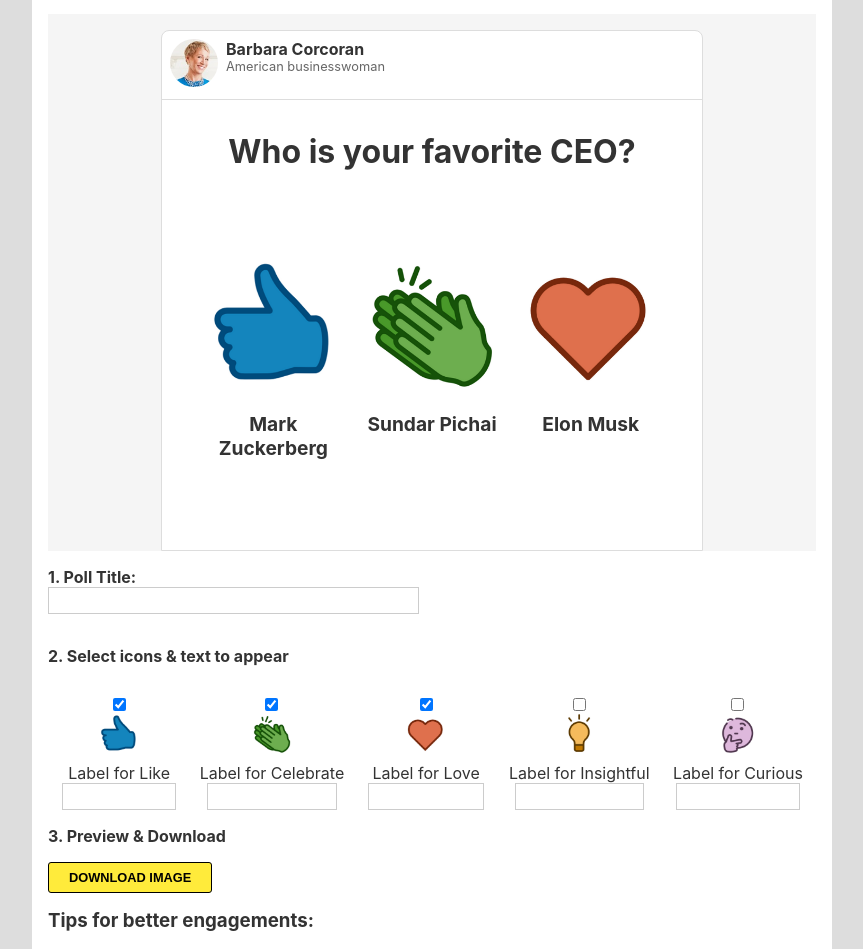
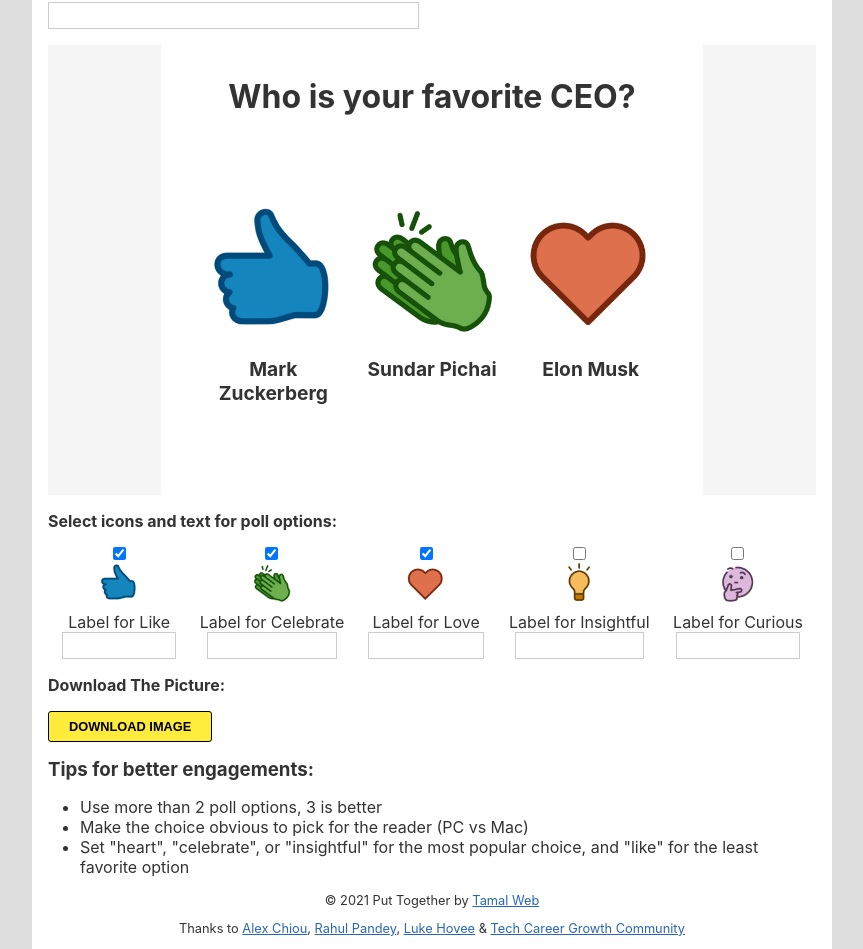
Before and after one commit to tamalchowdhury/LinkedinReactionPollGenerator, a React (Create React App) app: page / in a window 1280 px wide. Shown: the part 105-1054 px from the top of the page, without its empty margins (208-1071 px from the left). Built offline with nearby package versions, Linux system fonts and the light colour scheme.

Commit message:
Refactored and footer info

```diff
--- a/src/App.css
+++ b/src/App.css
@@ -10,6 +10,10 @@
 See the License for the specific language governing permissions and
 limitations under the License.
 */
+
+:root {
+  --theme-color: #2867b2;
+}
 
 *,
 *::before,
@@ -30,6 +34,10 @@
     Ubuntu, Cantarell, 'Open Sans', 'Helvetica Neue', sans-serif;
 }
 
+a {
+  color: var(--theme-color);
+}
+
 ul,
 ol {
   padding-inline-start: 2rem;
@@ -46,7 +54,7 @@
 }
 
 .header {
-  background: #2867b2;
+  background: var(--theme-color);
   color: #fff;
   padding: 1rem;
 }
@@ -76,6 +84,10 @@
   gap: 0.25rem;
 }
 
+.tagline {
+  font-size: 0.8rem;
+}
+
 .container {
   background: #fff;
   width: 800px;
@@ -88,7 +100,7 @@
 
 .poll {
   display: grid;
-  gap: 2rem;
+  gap: 1rem;
 }
 
 #poll_title {
@@ -134,16 +146,12 @@
 
 .demo {
   background: #f5f5f5;
-  padding-top: 1rem;
 }
 
 .demo__wrap {
   background: #fff;
   width: 542px;
   margin: 0 auto;
-  border: 1px solid #ddd;
-  border-top-left-radius: 0.5rem;
-  border-top-right-radius: 0.5rem;
 }
 
 .demo__linkedin {
@@ -202,7 +210,13 @@
 }
 
 .footer {
+  display: grid;
+  gap: 1em;
   font-size: 0.8rem;
+}
+
+.footer p {
+  justify-content: center;
 }
 
 #download {
--- a/src/App.js
+++ b/src/App.js
@@ -22,26 +22,6 @@
 import love from './img/love.png'
 import insightful from './img/insightful.png'
 import curious from './img/curious.png'
-
-import mark from './img/mark.jpg'
-import lori from './img/lori.jpg'
-import kevin from './img/kevin.jpg'
-import barbara from './img/barbara.jpg'
-
-// These are the demo people we see as Linkedin users
-const profiles = [
-  { img: mark, name: 'Mark Cuban', byline: 'American entrepreneur' },
-  { img: lori, name: 'Lori Greiner', byline: 'TV personality' },
-  { img: kevin, name: "Kevin O'Leary", byline: 'Canadian businessman' },
-  {
-    img: barbara,
-    name: 'Barbara Corcoran',
-    byline: 'American businesswoman',
-  },
-]
-
-// This is used to pick the person for linkedin avatar
-const random = Math.floor(Math.random() * profiles.length)
 
 function App() {
   const [pollTitle, setPollTitle] = useState('Who is your favorite CEO?')
@@ -74,14 +54,6 @@
     })
   }
 
-  function DownloadButton() {
-    return (
-      <button id="download" onClick={downloadImage}>
-        Download Image <i class="fas fa-download"></i>
-      </button>
-    )
-  }
-
   return (
     <>
       <header className="header">
@@ -90,71 +62,14 @@
             <a href="/">LinkedIn Reaction Poll Generator </a>
             <span id="beta">(Beta)</span>
           </h1>
+          <p className="tagline">Get more engagements with reaction polls</p>
         </div>
       </header>
       <div className="container">
-        <DownloadButton />
-        <div className="demo">
-          <div className="demo__wrap">
-            <div className="demo__linkedin">
-              <div className="demo__linkedin__image">
-                <img
-                  src={profiles[random].img}
-                  alt={profiles[random].name}
-                  width="48"
-                  height="48"
-                />
-              </div>
-              <div className="demo__linkedin__author">
-                <div className="demo__linkedin__author__name">
-                  {profiles[random].name}
-                </div>
-                <div className="demo__linkedin__author__byline">
-                  {profiles[random].byline}
-                </div>
-              </div>
-            </div>
-            <div className="preview">
-              <div className="preview__title">{pollTitle}</div>
-              <div className="preview__icons">
-                {showLike.isShowing && (
-                  <div className="preview__icon">
-                    <img src={like} alt="like Button" />
-                    <p>{showLike.text}</p>
-                  </div>
-                )}
-                {showCelebrate.isShowing && (
-                  <div className="preview__icon">
-                    <img src={celebrate} alt="curious Button" />
-                    <p>{showCelebrate.text}</p>
-                  </div>
-                )}
-                {showLove.isShowing && (
-                  <div className="preview__icon">
-                    <img src={love} alt="love Button" />
-                    <p>{showLove.text}</p>
-                  </div>
-                )}
-                {showInsightful.isShowing && (
-                  <div className="preview__icon">
-                    <img src={insightful} alt="insightful Button" />
-                    <p>{showInsightful.text}</p>
-                  </div>
-                )}
-                {showCurious.isShowing && (
-                  <div className="preview__icon">
-                    <img src={curious} alt="curious Button" />
-                    <p>{showCurious.text}</p>
-                  </div>
-                )}
-              </div>
-            </div>
-          </div>
-        </div>
         <form className="poll">
           <div className="title">
             <label htmlFor="poll_title" className="step_text">
-              1. Poll Title:
+              Poll Title:
             </label>
             <br />
             <input
@@ -164,7 +79,8 @@
               onChange={(e) => setPollTitle(e.target.value)}
             />
           </div>
-          <p className="step_text">2. Select icons & text to appear</p>
+          <Preview />
+          <p className="step_text">Select icons and text for poll options:</p>
           <div className="reaction">
             <div className="reaction__icon">
               <div className="reaction__icon__wrap">
@@ -323,7 +239,7 @@
             </div>
           </div>
         </form>
-        <p className="step_text">3. Preview & Download </p>
+        <p className="step_text">Download The Picture:</p>
         <DownloadButton />
         <h3>Tips for better engagements:</h3>
         <ul>
@@ -336,12 +252,52 @@
         </ul>
 
         <footer className="footer text_center">
-          <p>&copy; 2021 Put Together by Tamal Web</p>
           <p>
-            Thanks to Alex Chiou, Rahul Pandey, Luke Hovee & Tech Career Growth
-            Community
+            &copy; 2021 Put Together by{' '}
+            <a
+              href="https://www.linkedin.com/in/tamalweb/"
+              rel="noreferrer"
+              target="_blank"
+            >
+              Tamal Web
+            </a>
           </p>
           <p>
+            Thanks to{' '}
+            <a
+              href="https://www.linkedin.com/in/alexander-chiou/"
+              target="_blank"
+              rel="noreferrer"
+            >
+              Alex Chiou
+            </a>
+            ,{' '}
+            <a
+              href="https://www.linkedin.com/in/rpandey1234/"
+              target="_blank"
+              rel="noreferrer"
+            >
+              Rahul Pandey
+            </a>
+            ,{' '}
+            <a
+              href="https://www.linkedin.com/in/luke-hovee-2433b7b4/"
+              target="_blank"
+              rel="noreferrer"
+            >
+              Luke Hovee
+            </a>{' '}
+            &{' '}
+            <a
+              href="https://www.linkedin.com/company/techcareergrowth/"
+              target="_blank"
+              rel="noreferrer"
+            >
+              Tech Career Growth Community
+            </a>
+          </p>
+          <p>
+            Star this repo on Github!{' '}
             <GitHubButton
               href="https://github.com/tamalweb/LinkedinReactionPollGenerator"
               data-color-scheme="no-preference: light; light: light; dark: dark;"
@@ -355,5 +311,59 @@
       </div>
     </>
   )
+
+  // Download Button
+  function DownloadButton() {
+    return (
+      <button id="download" onClick={downloadImage}>
+        Download Image <i class="fas fa-download"></i>
+      </button>
+    )
+  }
+
+  // Preview Div
+  function Preview() {
+    return (
+      <div className="demo">
+        <div className="demo__wrap">
+          <div className="preview">
+            <div className="preview__title">{pollTitle}</div>
+            <div className="preview__icons">
+              {showLike.isShowing && (
+                <div className="preview__icon">
+                  <img src={like} alt="like Button" />
+                  <p>{showLike.text}</p>
+                </div>
+              )}
+              {showCelebrate.isShowing && (
+                <div className="preview__icon">
+                  <img src={celebrate} alt="curious Button" />
+                  <p>{showCelebrate.text}</p>
+                </div>
+              )}
+              {showLove.isShowing && (
+                <div className="preview__icon">
+                  <img src={love} alt="love Button" />
+                  <p>{showLove.text}</p>
+                </div>
+              )}
+              {showInsightful.isShowing && (
+                <div className="preview__icon">
+                  <img src={insightful} alt="insightful Button" />
+                  <p>{showInsightful.text}</p>
+                </div>
+              )}
+              {showCurious.isShowing && (
+                <div className="preview__icon">
+                  <img src={curious} alt="curious Button" />
+                  <p>{showCurious.text}</p>
+                </div>
+              )}
+            </div>
+          </div>
+        </div>
+      </div>
+    )
+  }
 }
 export default App
```
Also changed, not shown: src/components/LinkedinPreview.js (added, +87 -0 lines), 1 other file (tests, documents, lock files or other folders).
